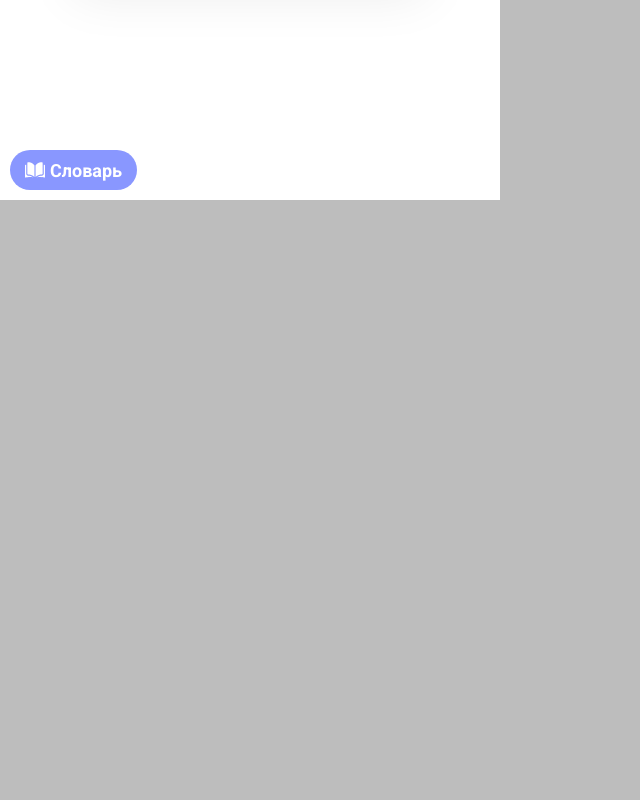
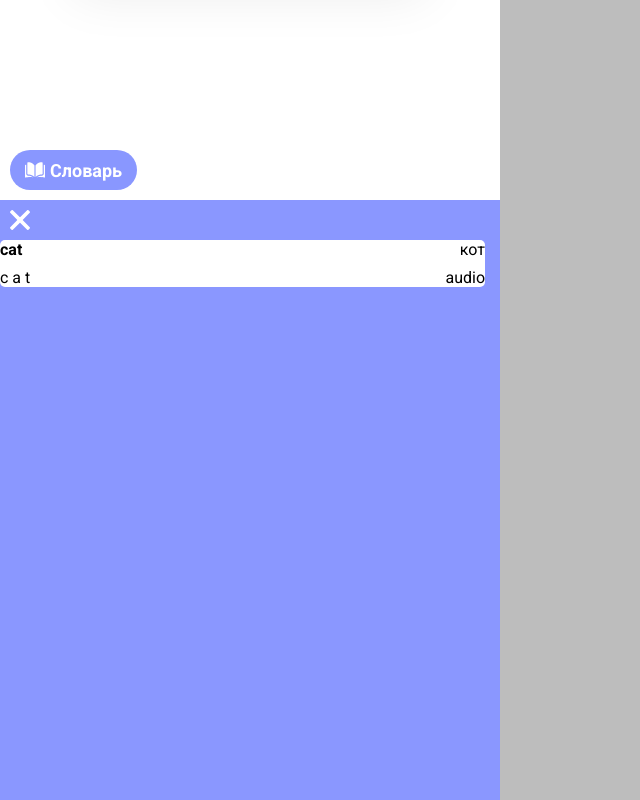
Before and after one commit to IlyaAgarishev/qiqi, a React app: page / in a window 1280 px wide. Shown: the part 400-1200 px from the top of the page, without its empty margins (0-640 px from the left). Before the commit the page ends 800 px from the top, so only its background shows below. Built offline with nearby package versions, Linux system fonts and the light colour scheme.

Commit message:
first version of settings close/open

```diff
--- a/src/containers/Dictionary/index.css
+++ b/src/containers/Dictionary/index.css
@@ -1,24 +1,37 @@
 .dictionary {
-  width: 400px;
-  height: 400px;
-  padding: 20px;
-  border-radius: 8px;
-  background: #8997ff;
+  width: 500px;
+  height: 600px;
+  position: absolute;
+  top: 600px;
+  background: hsl(233, 100%, 77%);
   display: flex;
-  align-items: center;
+  /* align-items: center; */
   flex-direction: column;
-  z-index: 1;
-  overflow: auto;
+  z-index: 2;
+  /* overflow: auto; */
+  transition: all 0.5s ease;
 }
 
 .dictionary::-webkit-scrollbar {
   display: none;
 }
 
+.close-btn {
+  cursor: pointer;
+  padding: 10px;
+  width: 20px;
+  height: 20px;
+}
+
+.close-btn:hover {
+  transition: all 0.5s ease;
+  background: rgb(122, 134, 223);
+}
+
 .word {
   width: 97%;
   height: 47px;
-  padding: 12px;
+  /* padding: 12px; */
   background: white;
   border-radius: 5px;
   margin-bottom: 8px;
--- a/src/containers/Dictionary/index.js
+++ b/src/containers/Dictionary/index.js
@@ -1,14 +1,23 @@
 import React from 'react';
 import './index.css';
+import CloseBtn from '../../img/cancel.svg';
 
 class Dictionary extends React.Component {
   constructor(props) {
     super(props);
   }
 
+  shouldComponentUpdate(props) {
+    props.open
+      ? (this.dictionary.style.transform = 'translate(0, -600px)')
+      : (this.dictionary.style.transform = 'translate(0, 0px)');
+    return true;
+  }
+
   render() {
-    return this.props.open ? (
+    return (
       <div className="dictionary" ref={ref => (this.dictionary = ref)}>
+        <img src={CloseBtn} alt="" className="close-btn" onClick={this.props.dictionaryBtnClick} />
         <div className="word">
           <div className="word-top">
             <div className="original-word">cat</div>
@@ -20,7 +29,7 @@ class Dictionary extends React.Component {
           </div>
         </div>
       </div>
-    ) : null;
+    );
   }
 }
 
--- a/src/containers/Main/index.css
+++ b/src/containers/Main/index.css
@@ -29,6 +29,7 @@
 .content {
   /* background: #8997ff; */
   height: 100%;
+  width: 100%;
   display: flex;
   justify-content: center;
   align-items: center;
--- a/src/containers/Main/index.js
+++ b/src/containers/Main/index.js
@@ -17,16 +17,15 @@ class Main extends React.Component {
   }
 
   dictionaryBtnClick = () => {
-    this.setState({ openSettings: false });
     this.setState({ openDictionary: !this.state.openDictionary });
+    console.log(this.state.openDictionary);
   };
   settingsBtnClick = () => {
-    this.setState({ openDictionary: false });
     this.setState({ openSettings: !this.state.openSettings });
   };
 
   render() {
-    console.log(this.state.openSettings);
+    // console.log(this.state.openDictionary);
     return (
       <div className="main">
         <div className="header">
@@ -34,9 +33,12 @@ class Main extends React.Component {
           <img src={settings} alt="" className="settings-img" onClick={this.settingsBtnClick} />
         </div>
         <div className="content">
-          <Dictionary open={this.state.openDictionary} />
+          <Dictionary
+            open={this.state.openDictionary}
+            dictionaryBtnClick={this.dictionaryBtnClick}
+          />
           <WordsTillTest />
-          <Settings open={this.state.openSettings} />
+          {this.state.openSettings ? <Settings /> : null}
         </div>
         <div className="footer">
           <div className="dictionary-button" onClick={this.dictionaryBtnClick}>
--- a/src/containers/Settings/index.css
+++ b/src/containers/Settings/index.css
@@ -4,6 +4,8 @@
   left: 80px;
   width: 300px;
   height: 400px;
-  z-index: 1;
+  /* z-index: 1; */
   background: #0091d7;
+  transition: all 0.3s ease;
+  opacity: 0;
 }
--- a/src/containers/Settings/index.js
+++ b/src/containers/Settings/index.js
@@ -6,8 +6,18 @@ class Settings extends React.Component {
     super(props);
   }
 
+  componentDidMount() {
+    setTimeout(() => {
+      this.settings.style.opacity = '1';
+    }, 10);
+  }
+
   render() {
-    return this.props.open ? <div className="settings">got me going crazy</div> : null;
+    return (
+      <div className="settings" ref={ref => (this.settings = ref)}>
+        got me going crazy
+      </div>
+    );
   }
 }
 
```
Also changed, not shown: src/img/cancel.svg (added).
